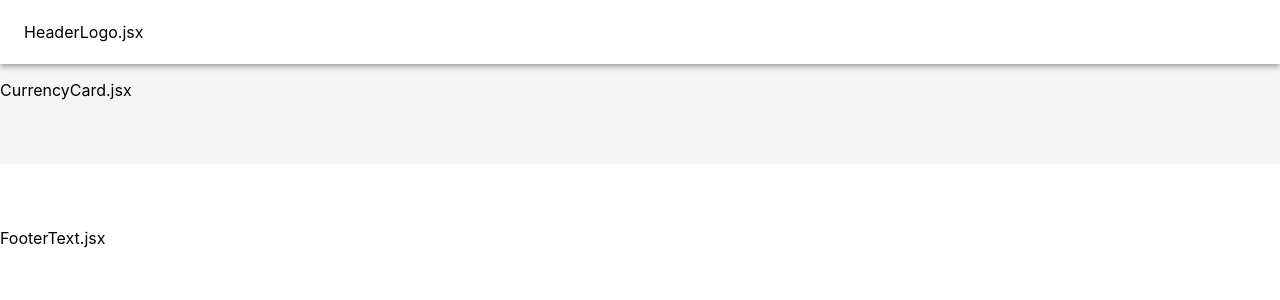
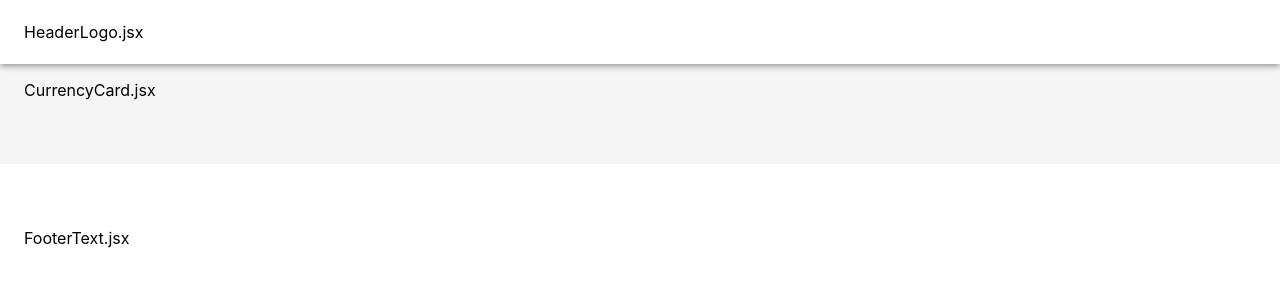
Before and after one commit to ricardonava/banxico-frontend, a React (Create React App) app: page / in a window 1280 px wide. Shown: the top 300 px of the page. Built offline with nearby package versions, Linux system fonts and the light colour scheme.

Commit message:
Added basic styling to Header, Main and Footer but i think it will change after applying Grid to some containers

```diff
--- a/src/containers/Footer.jsx
+++ b/src/containers/Footer.jsx
@@ -6,13 +6,13 @@ import { withStyles } from '@material-ui/core/styles';
 import FooterText from '../components/FooterText';
 
 const styles = theme => ({
-  root: {
-    flexGrow: 1,
-  },
   footer: {
     backgroundColor: theme.palette.background.paper,
     marginTop: theme.spacing.unit * 8,
     padding: `${theme.spacing.unit * 6}px 0`,
+  },
+  footerText: {
+    marginLeft: theme.spacing.unit * 3,
   },
 });
 
@@ -20,11 +20,11 @@ const Footer = (props) => {
   const { classes } = props;
 
   return (
-    <div className={classes.root}>
-      <footer className={classes.footer}>
+    <footer className={classes.footer}>
+      <div className={classes.footerText}>
         <FooterText />
-      </footer>
-    </div>
+      </div>
+    </footer>
   );
 };
 
--- a/src/containers/Main.jsx
+++ b/src/containers/Main.jsx
@@ -1,11 +1,28 @@
 import React from 'react';
+import PropTypes from 'prop-types';
+
+import { withStyles } from '@material-ui/core/styles';
 
 import CurrencyCard from '../components/CurrencyCard';
 
-const Main = () => (
-  <main>
-    <CurrencyCard />
-  </main>
-);
+const styles = theme => ({
+  main: {
+    marginLeft: theme.spacing.unit * 3,
+  },
+});
 
-export default Main;
+const Main = (props) => {
+  const { classes } = props;
+
+  return (
+    <main className={classes.main}>
+      <CurrencyCard />
+    </main>
+  );
+};
+
+Main.propTypes = {
+  classes: PropTypes.shape().isRequired,
+};
+
+export default withStyles(styles)(Main);
```
